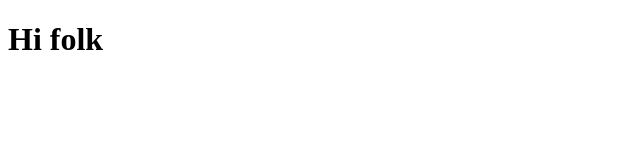
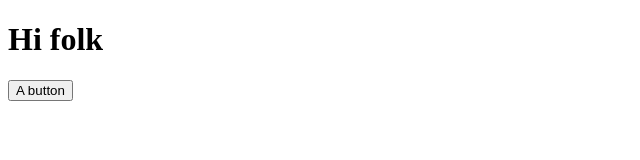
Before and after one commit to lin-raven/git_forschool, a plain HTML site: page index.html in a window 1280 px wide. Shown: the whole page, without its empty margins (0-640 px from the left). Drawn offline with Linux system fonts and the light colour scheme.

Commit message:
Added button

```diff
--- a/index.html
+++ b/index.html
@@ -9,5 +9,8 @@
     <h1>
         Hi folk
     </h1>
+    <button>
+        A button
+    </button>
 </body>
 </html>
```
